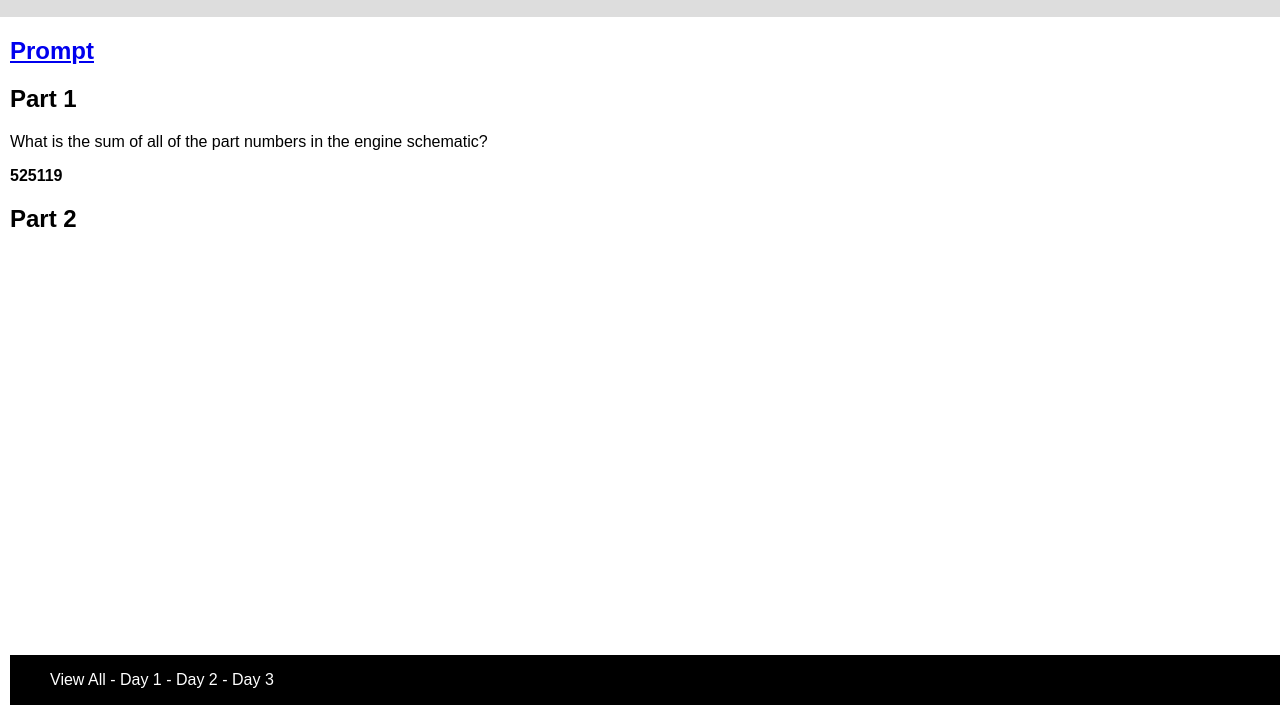
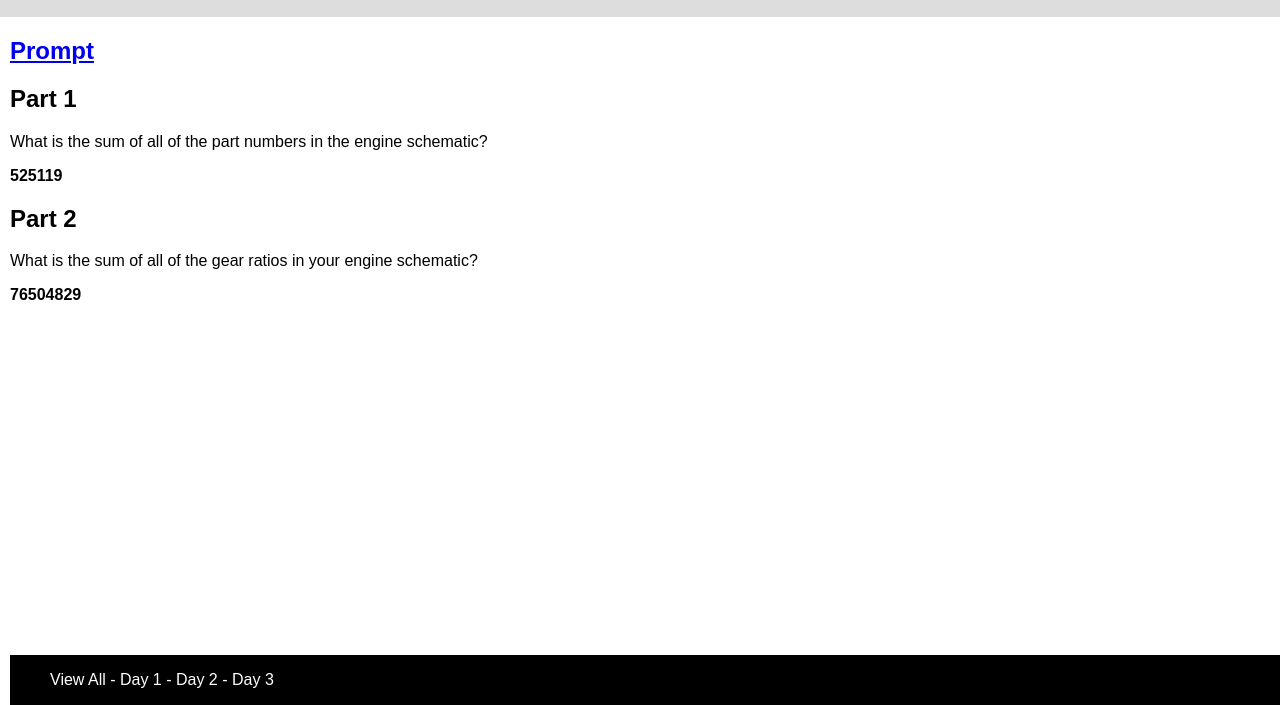
Before and after one commit to erautenberg/adventofcode2023, a website: page public/days/3.html in a window 1280 px wide. Shown: the part 95-800 px from the top of the page. Drawn offline with Linux system fonts and the light colour scheme.

Commit message:
feat(Day3): Part 2

```diff
--- a/public/days/3.html
+++ b/public/days/3.html
@@ -17,7 +17,7 @@
   <p class="answer" id="answer1"></p>
 
   <h2>Part 2</h2>
-  <p></p>
+  <p>What is the sum of all of the gear ratios in your engine schematic?</p>
   <p class="answer" id="answer2"></p>
 
   <footer><ul id="nav"></ul></footer>
--- a/public/src/3.js
+++ b/public/src/3.js
@@ -1,58 +1,94 @@
 const DAY3 = 3;
 parseData(DAY3, (input) => {
   const grid = input.map(line => line.split(''));
-  const part1 = getPartNumbers(grid).reduce((acc, curr) => acc += curr, 0);;
-  const part2 = '';
-
+  const part1 = getPartNumbers(grid).validPartNumbers.reduce((acc, curr) => acc += curr, 0);
+  const part2 = sumGearRatios(getPartNumbers(grid).validPartsNearGears);
   showAnswers(DAY3, part1, part2);
 });
 
 const getPartNumbers = grid => {
   const validPartNumbers = [];
   const invalidNumbers = [];
+  const validPartsNearGears = [];
 
   for (let i = 0; i<grid.length; i++) {
     const line = grid[i];
     let currentNumber = '';
     let isValid = false;
+    let nearGear = [];
 
     for (let j=0; j<line.length; j++) {
       const char = line[j];
 
       if (char.match(/\d/)) {
         currentNumber += char;
-        if (!isValid) {
-          // check if character is defined and not a digit or '.'
-          if (getSurroundingChars(grid, i, j).some(c => c && /[^\d\.]/.test(c))) {
-            isValid = true;
-          }
+        // check if character is defined and not a digit or '.'
+        const surroundingChars = getSurroundingChars(grid, i, j);
+        if (surroundingChars.some(c => c && c[0] && /[^\d\.]/.test(c[0]))) {
+          isValid = true;
         }
+
+        nearGear = [...new Set([
+          ...nearGear,
+          ...surroundingChars.map(
+            c => c && c[0] && /\*/.test(c[0]) && `${c[1]}, ${c[2]}`
+          ).filter(Boolean)
+        ])];
       }
+
       // if end of number ('.' or end of line)
       if (!char.match(/\d/) || j === line.length - 1) {
         if (currentNumber && isValid) {
           validPartNumbers.push(parseInt(currentNumber));
+          if (nearGear && nearGear.length) {
+            nearGear.forEach(gear => {
+              let key = gear;
+              if (validPartsNearGears[key]) {
+                validPartsNearGears[key].push(currentNumber)
+              } else {
+                validPartsNearGears[key] = [currentNumber];
+              }
+            });
+          }
         } else if (currentNumber) {
           invalidNumbers.push(parseInt(currentNumber));
         }
         currentNumber = '';
         isValid = false;
+        nearGear = [];
       }
     }
   }
 
-  return validPartNumbers;
+  return {
+    validPartNumbers,
+    validPartsNearGears
+  };
 };
 
 const getSurroundingChars = (grid, i, j) => {
   return [
-    grid[i-1]?.[j-1], // upper left
-    grid[i-1]?.[j], // upper
-    grid[i-1]?.[j+1], // upper right
-    grid[i]?.[j+1], // right
-    grid[i+1]?.[j+1], // lower right
-    grid[i+1]?.[j], // lower
-    grid[i+1]?.[j-1], // lower left
-    grid[i]?.[j-1] // left
+    getCharInfo(grid, i-1, j-1), // upper left
+    getCharInfo(grid, i-1, j), // upper
+    getCharInfo(grid, i-1, j+1), // upper right
+    getCharInfo(grid, i, j+1), // right
+    getCharInfo(grid, i+1, j+1), // lower right
+    getCharInfo(grid, i+1, j), // lower
+    getCharInfo(grid, i+1, j-1), // lower left
+    getCharInfo(grid, i, j-1) // left
   ];
 }
+
+const getCharInfo = (grid, i, j) => {
+  return [grid[i]?.[j], i, j];
+}
+
+const sumGearRatios = gears => {
+  return Object.keys(gears).reduce((acc, curr) => {
+    const gear = gears[curr];
+    if (gear.length === 2) {
+      acc += (gear[0] * gear[1]);
+    }
+    return acc;
+  }, 0);
+}
```
